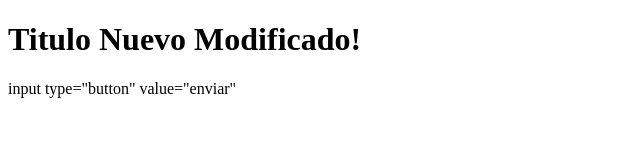
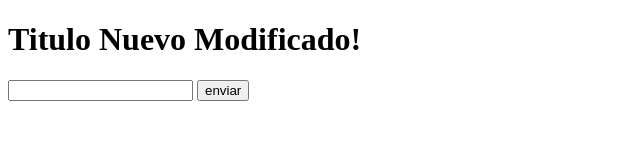
Before and after one commit to CamiloBedoya97/git-helloword, a plain HTML site: page index.html in a window 1280 px wide. Shown: the whole page, without its empty margins (0-640 px from the left). Drawn offline with Linux system fonts and the light colour scheme.

Commit message:
se modifico index

```diff
--- a/index.html
+++ b/index.html
@@ -9,7 +9,9 @@
     <h1>Titulo Nuevo Modificado!</h1>
 
     <form action="/#">
-    input type="button" value="enviar"
+    <input type="text" name="firtsName" id="firtsName">
+    <input type="button" value="enviar">
+
 </form>
     </body>
 </body>
```
